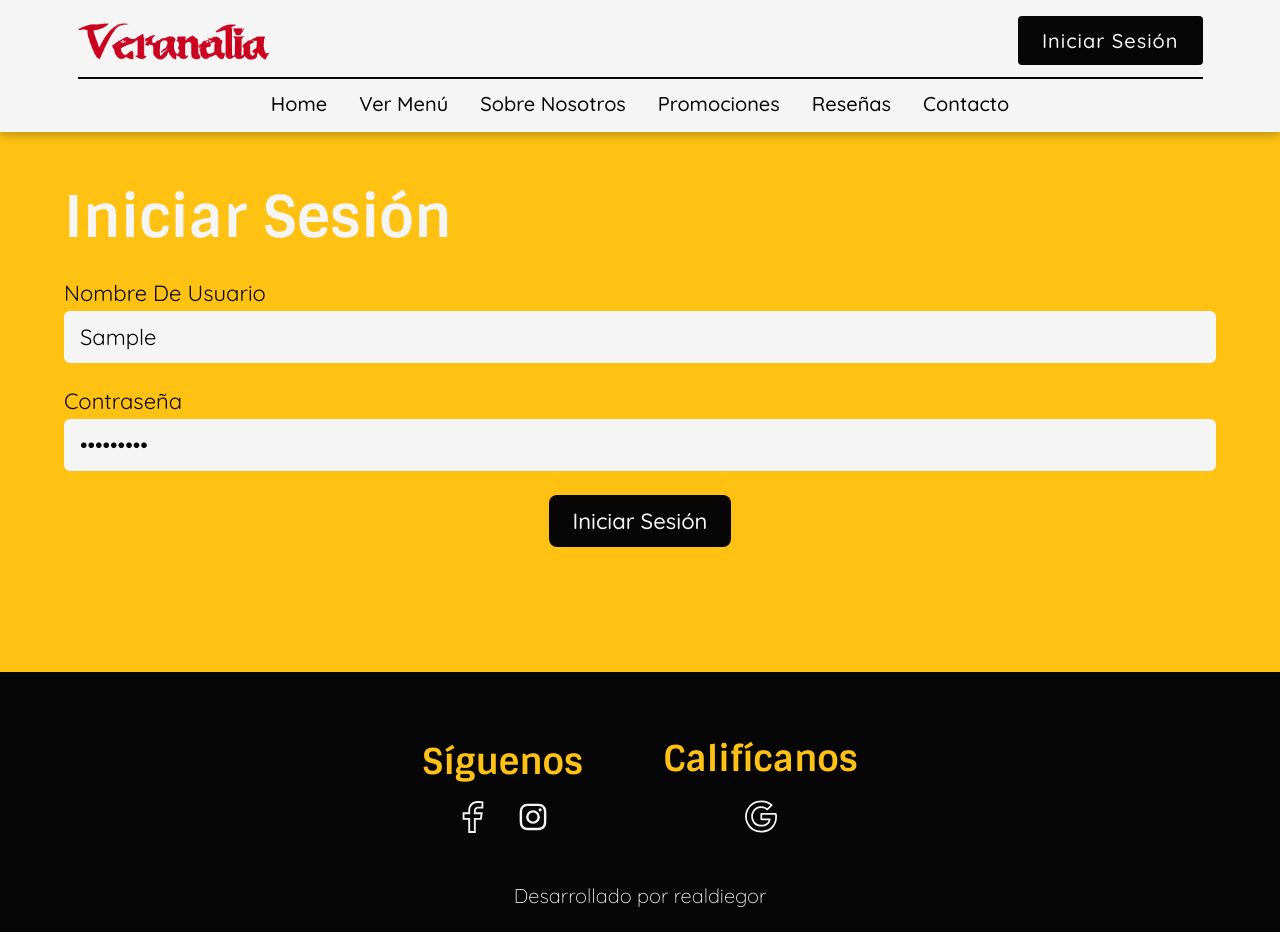
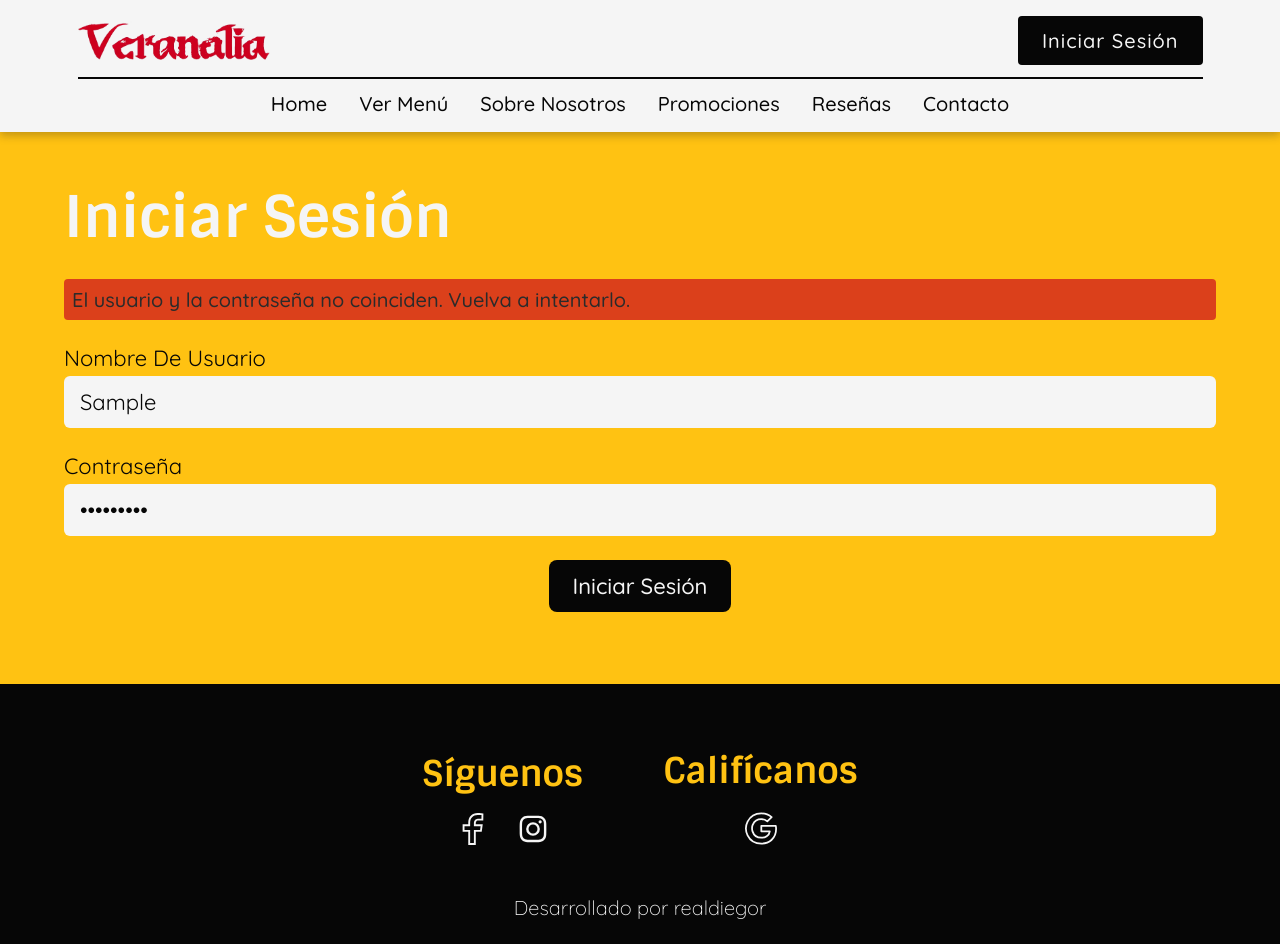
Before and after one commit to realDiegoR/restaurant-app, a Next.js app: page /login in a window 1280 px wide. Both pictures are taken after typing "Sample", "Sample123" into the empty fields and a click on the button "Iniciar Sesión". Built offline with nearby package versions, Linux system fonts and the light colour scheme; no server answers.

Commit message:
feat: add error messages in form component

```diff
--- a/src/common/form/form.module.scss
+++ b/src/common/form/form.module.scss
@@ -7,6 +7,15 @@
 	align-items: center;
 	gap: 1.5rem;
 	margin: 1.5rem 0;
+
+	&_error {
+		width: 100%;
+		padding: 0.5rem;
+		background-color: #ca0020ab;
+		color: var(--gray-02);
+		border-radius: 0.25rem;
+		font: 500 var(--sub) var(--main-font);
+	}
 
 	&_label {
 		width: 100%;
--- a/src/common/form/form.tsx
+++ b/src/common/form/form.tsx
@@ -3,10 +3,11 @@ import {
 	type InputHTMLAttributes,
 	type TextareaHTMLAttributes,
 	type ButtonHTMLAttributes,
+	type FormEventHandler,
 	useRef,
-	FormEventHandler,
 	useState,
 } from 'react';
+import { AxiosResponse, type AxiosError } from 'axios';
 import styles from './form.module.scss';
 
 interface FormProps {
@@ -14,22 +15,18 @@ interface FormProps {
 	callback: (requestBody: any) => void;
 }
 
-interface ReqBody {
-	[key: string]: unknown;
-}
-
 type InputNative = InputHTMLAttributes<HTMLInputElement>;
 type TextAreaNative = TextareaHTMLAttributes<HTMLTextAreaElement>;
 type ButtonNative = ButtonHTMLAttributes<HTMLButtonElement>;
 
 const Form = ({ children, callback }: FormProps) => {
-	const [error, setError] = useState<number | null>(null);
+	const [error, setError] = useState<string | null>(null);
 	const formRef = useRef<HTMLFormElement>(null);
 
 	const handleSubmit: FormEventHandler<HTMLFormElement> = async (ev) => {
 		ev.preventDefault();
 		const formData = new FormData(formRef.current ?? undefined);
-		const requestBody: ReqBody = {};
+		const requestBody: any = {};
 
 		for (const pair of formData.entries()) {
 			requestBody[pair[0]] = pair[1];
@@ -38,14 +35,14 @@ const Form = ({ children, callback }: FormProps) => {
 		try {
 			await callback(requestBody);
 		} catch (err) {
-			const error = err as number;
+			const error = err as string;
 			setError(error);
 		}
 	};
-	console.log(error);
 
 	return (
 		<form ref={formRef} className={styles.Form} onSubmit={handleSubmit}>
+			{error ? <p className={styles.Form_error}>{error}</p> : null}
 			{children}
 		</form>
 	);
--- a/src/pages/login/index.tsx
+++ b/src/pages/login/index.tsx
@@ -1,5 +1,5 @@
 import Head from 'next/head';
-import { type AxiosError } from 'axios';
+import { type AxiosResponse } from 'axios';
 import { LandingLayout } from '@layouts/landing';
 import { Title } from '@common/Title/Title';
 import { Form } from '@common/form';
@@ -22,8 +22,9 @@ const Login = () => {
 				push(`/user/${response.data.username}`);
 			}
 		} catch (err) {
-			const error = err as AxiosError;
-			throw error.status;
+			const error = err as AxiosResponse;
+			if (error.status === 401)
+				throw 'El usuario y la contraseña no coinciden. Vuelva a intentarlo.';
 		}
 	};
 
```
